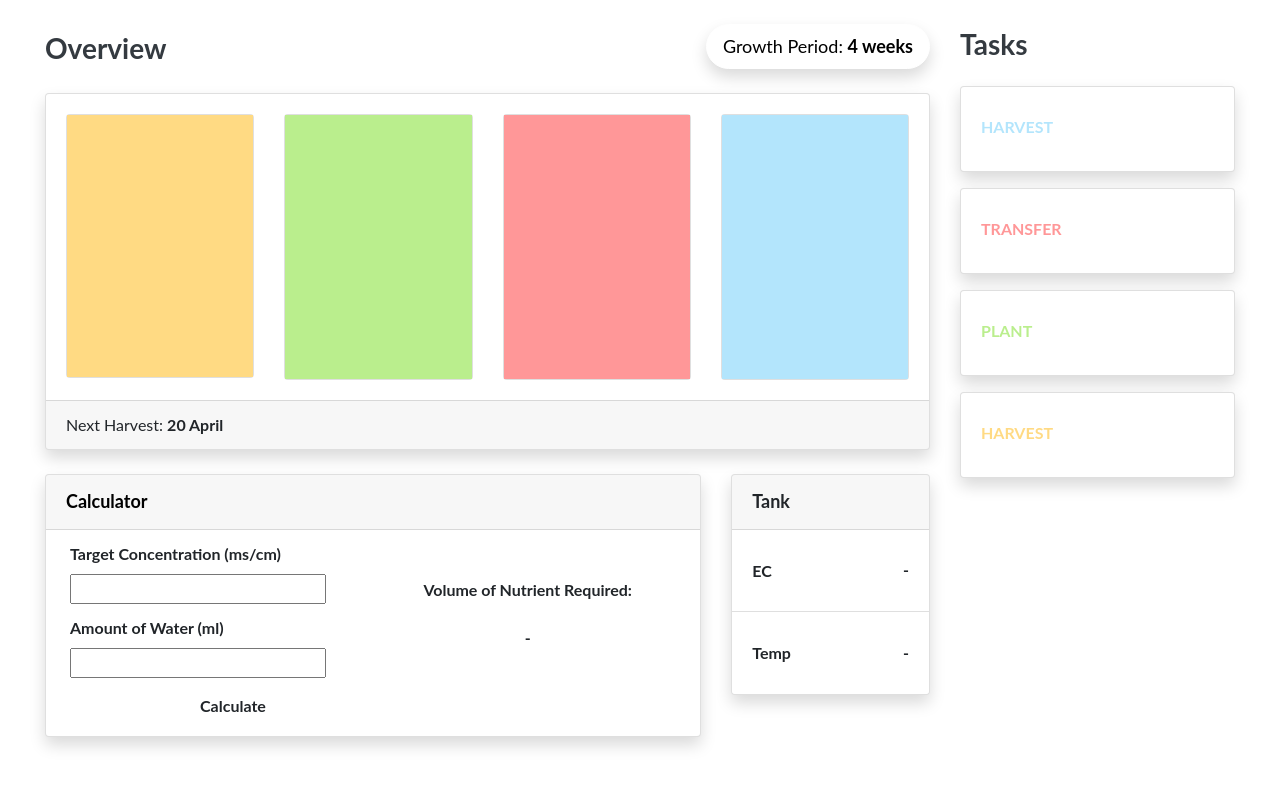
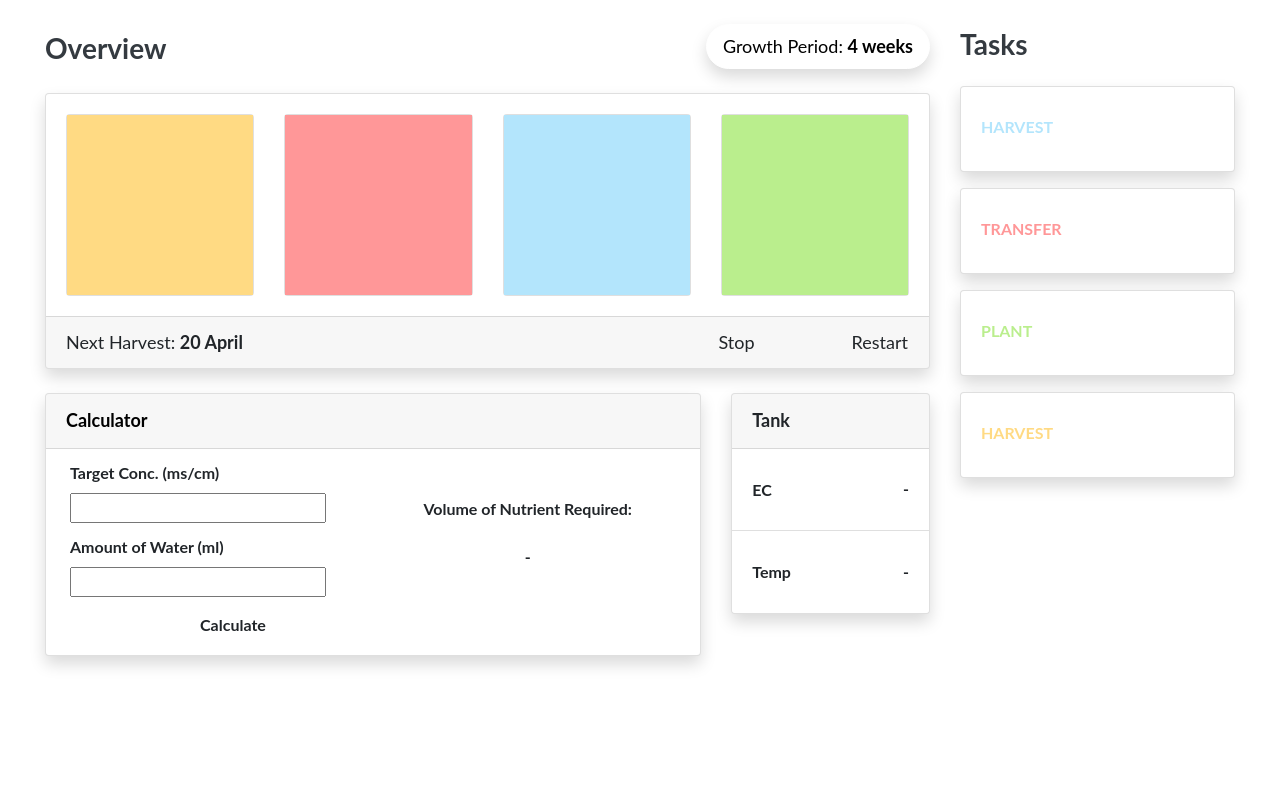
Before and after one commit to jhyeep/metta-capstone, a Django app: page /app/ in a window 1280 px wide. Shown: the top 787 px of the page. Run offline with Django 3.2, Linux system fonts and the light colour scheme; data comes from the database, SQL or seed files in the repository; both versions use the stored data as it was after the commit; some libraries are stand-ins or nearby versions.

Commit message:
new schedule model + html changes for actual ipad

```diff
--- a/metta_server/metta_app/admin.py
+++ b/metta_server/metta_app/admin.py
@@ -1,6 +1,7 @@
 from django.contrib import admin
-from .models import Crop, SensorEntry
+from .models import Crop, SensorEntry, Schedule
 
 # Register your models here.
 admin.site.register(Crop)
 admin.site.register(SensorEntry)
+admin.site.register(Schedule)
--- a/metta_server/metta_app/static/js/scripts.js
+++ b/metta_server/metta_app/static/js/scripts.js
@@ -1,7 +1,20 @@
 $(document).ready(function () {
   // Growth Period Input
   $("#growth_period_input").click(function () {
-    alert("hello");
+    $.ajax({
+      type: "GET",
+      url: "scheduler",
+      data: {'growth_weeks': 8},
+      success: function (response) {
+        // console.log(response);
+        // output = parseFloat(response.nutr_vol).toFixed(1);
+        // $("#nutr_vol").text(output + ' ml');
+        alert(response)
+      },
+      error: function (response) {
+        console.log(response);
+      },
+    });
   });
 
   // Nutrient Calculator
@@ -16,7 +29,7 @@ $(document).ready(function () {
       success: function (response) {
         // console.log(response);
         output = parseFloat(response.nutr_vol).toFixed(1);
-        $("#nutrient_vol").text(output + ' ml');
+        $("#nutr_vol").text(output + ' ml');
       },
       error: function (response) {
         console.log(response);
--- a/metta_server/metta_app/templates/index.html
+++ b/metta_server/metta_app/templates/index.html
@@ -29,7 +29,7 @@
               text-align: center;
               background-color: #ffffff;
               color: rgb(0, 0, 0);
-              font-family: lato;
+              font-family: Lato, sans-serif;
               font-size: 18px;
               margin-top: 24px;
             "
@@ -43,10 +43,10 @@
               <div class="card-body">
                 <div class="row">
                   <div class="col">
-                    <div class="card" style="height: 264px;">
+                    <div class="card">
                       <div
                         class="card-body"
-                        style="background-color: #ffda83; height: 125.714px;"
+                        style="background-color: #ffda83; height: 180px;"
                       ></div>
                     </div>
                   </div>
@@ -54,7 +54,7 @@
                     <div class="card">
                       <div
                         class="card-body"
-                        style="background-color: #baee8d; height: 264px;"
+                        style="background-color: #ff9798; height: 180px;"
                       ></div>
                     </div>
                   </div>
@@ -62,7 +62,7 @@
                     <div class="card">
                       <div
                         class="card-body"
-                        style="background-color: #ff9798; height: 264px;"
+                        style="background-color: #b3e5fc; height: 180px;"
                       ></div>
                     </div>
                   </div>
@@ -70,22 +70,53 @@
                     <div class="card">
                       <div
                         class="card-body"
-                        style="background-color: #b3e5fc; height: 264px;"
+                        style="background-color: #baee8d; height: 180px;"
                       ></div>
                     </div>
                   </div>
                 </div>
               </div>
               <div class="card-footer">
-                <small style="font-family: Lato, sans-serif; font-size: 16px;"
+                <div class="row">
+                  <div class="col-sm-8">
+                    <small
+                      style="font-family: Lato, sans-serif; font-size: 18px;"
                       >Next Harvest: <strong>20 April</strong></small
                     >
+                  </div>
+                  <div class="col" style="text-align: right;">
+                    <small
+                      style="
+                        font-family: Lato, sans-serif;
+                        font-size: 18px;
+                        margin-right: 16px;
+                      "
+                      >Stop<br
+                    /></small>
+                  </div>
+                  <div
+                    class="col"
+                    style="
+                      text-align: right;
+                      padding: 0px;
+                      padding-right: 0px;
+                      margin: -0px;
+                      margin-right: 16px;
+                    "
+                  >
+                    <small
+                      class="text-left"
+                      style="font-family: Lato, sans-serif; font-size: 18px;"
+                      >Restart<br
+                    /></small>
+                  </div>
+                </div>
               </div>
             </div>
           </div>
         </div>
         <div class="row">
-          <div class="col-md-7 col-lg-9">
+          <div class="col-sm-9">
             <div class="card shadow mb-4">
               <div class="card-header py-3">
                 <h6
@@ -107,20 +138,39 @@
                         class="form-group"
                         style="padding-left: 24px; padding-top: 12px;"
                       >
-                        <label style="font-family: lato;"
-                          ><strong>Target Concentration (ms/cm)</strong></label
-                        ><input
+                        <div class="row">
+                          <div class="col">
+                            <label style="font-family: Lato, sans-serif;"
+                              ><strong>Target Conc. (ms/cm)</strong></label
+                            >
+                          </div>
+                        </div>
+                        <div class="row">
+                          <div class="col">
+                            <input
                               id="target_conc"
                               type="number"
                               pattern="^\d*(\.\d{0,2})?$"
                               style="margin-bottom: 12px;"
-                        /><label style="font-family: lato;"
+                            />
+                          </div>
+                        </div>
+                        <div class="row">
+                          <div class="col">
+                            <label style="font-family: Lato, sans-serif;"
                               ><strong>Amount of Water (ml)</strong></label
-                        ><input
+                            >
+                          </div>
+                        </div>
+                        <div class="row">
+                          <div class="col">
+                            <input
                               id="water_vol"
                               type="number"
                               pattern="^\d*(\.\d{0,2})?$"
                             />
+                          </div>
+                        </div>
                       </div>
                     </div>
                   </div>
@@ -132,25 +182,38 @@
                       padding-top: 0;
                     "
                   >
-                    <strong id="calculate" style="font-family: lato;"
+                    <strong
+                      id="calculate"
+                      style="font-family: Lato, sans-serif;"
                       >Calculate</strong
                     >
                   </div>
                 </div>
-                <div
+                <!-- <div
                   class="col"
                   style="
-                    font-family: lato;
+                    font-family: Lato, sans-serif;
                     padding: 0;
                     text-align: center;
                     padding-right: 0px;
                     padding-left: 0px;
                     margin-right: 32px;
                   "
+                > -->
+                <div
+                  class="col"
+                  style="
+                    font-family: Lato, sans-serif;
+                    padding: 0px 12px;
+                    text-align: center;
+                    padding-right: 12px;
+                    padding-left: 12px;
+                    margin-right: 24px;
+                  "
                 >
-                  <strong id="nutrient_vol"
-                    ><br /><br />Volume of Nutrient Required:<br /><br />-<br
-                  /></strong>
+                  <strong
+                    ><br /><br />Volume of Nutrient Required:<br /><br /></strong
+                  ><strong id="nutr_vol">-</strong>
                 </div>
               </div>
             </div>
@@ -174,7 +237,11 @@
                       </h6>
                     </div>
                     <div class="col-auto">
-                      <strong id="ec_display" style="font-family: lato;">-<br /></strong>
+                      <strong
+                        id="ec_display"
+                        style="font-family: Lato, sans-serif;"
+                        >-<br
+                      /></strong>
                     </div>
                   </div>
                 </li>
@@ -186,7 +253,11 @@
                       </h6>
                     </div>
                     <div class="col-auto">
-                      <strong id="temp_display" style="font-family: lato;">-<br /></strong>
+                      <strong
+                        id="temp_display"
+                        style="font-family: Lato, sans-serif;"
+                        >-<br
+                      /></strong>
                     </div>
                   </div>
                 </li>
@@ -195,7 +266,7 @@
           </div>
         </div>
       </div>
-      <div class="col-md-4 col-lg-3">
+      <div class="col-sm-3 col-md-3">
         <div class="d-sm-flex justify-content-between align-items-center mb-4">
           <h3
             class="text-dark mb-0"
--- a/metta_server/metta_app/views.py
+++ b/metta_server/metta_app/views.py
@@ -1,7 +1,8 @@
 from django.shortcuts import render
 from django.http import HttpResponse
 from django.http import JsonResponse
-from .models import Crop, SensorEntry
+from .models import Crop, SensorEntry, Schedule
+from datetime import date, timedelta
 import joblib
 
 # Create your views here.
@@ -40,6 +41,29 @@ def sensorentry_new(request) -> HttpResponse:
     return HttpResponse(example_hint)
 
 
+def scheduler(request) -> HttpResponse:
+    if request.is_ajax and request.method == "GET":
+        incoming = request.GET
+        step = int(int(incoming.get('growth_weeks'))/4)
+        seq = ['red','blue','orange','green']
+        if Schedule.objects.count() == 0:
+            for i in range(0, 2*step, step):
+                e = Schedule(week=i, date=date.today()+timedelta(i*7), to_plant=seq[int((i/step)%4)], to_transfer='blank', to_harvest='blank')
+                e.save()
+            for i in range(2*step, 4*step, step):
+                e = Schedule(week=i, date=date.today()+timedelta(i*7), to_plant=seq[int((i/step)%4)], to_transfer=seq[int(((i/step)+2)%4)], to_harvest='blank')
+                e.save()
+            for i in range(4*step, 8*step, step):
+                e = Schedule(week=i, date=date.today()+timedelta(i*7), to_plant=seq[int((i/step)%4)], to_transfer=seq[int(((i/step)+2)%4)], to_harvest=seq[int((i/step)%4)])
+                e.save()
+            return JsonResponse({}, status=200)
+        # else:
+        #     latest_week = Schedule.objects.last().week
+        #     for i in range(latest_week, latest_week+8*step, step):
+        #         e = Schedule(week=i, date=date.today()+timedelta(i*7), to_plant=seq[int((i/step)%4)], to_transfer=seq[int(((i/step)+2)%4)], to_harvest=seq[int((i/step)%4)])
+        #         e.save()
+
+
 def raw_data(request):
     context = {}
     all_data = SensorEntry.objects.all()
@@ -56,10 +80,13 @@ def latest_sensor_val(request):
         temp = SensorEntry.objects.order_by('datetime_created').last().temp
         ec = SensorEntry.objects.order_by('datetime_created').last().ec
 
+        path = "./metta_app/models/nutr_model" # relative path for dev
+        # path = "/home/pi/Desktop/metta_server/metta_app/models/nutr_model" # path for rpi
+
         if request.GET.get('calc'):
             target_conc = request.GET.get('target_conc')
             water_vol = request.GET.get('water_vol')
-            nutr_vol = joblib.load('./metta_app/models/nutr_model').predict([float(temp),float(target_conc),float(water_vol)])
+            nutr_vol = joblib.load(path).predict([float(temp),float(target_conc),float(water_vol)])
             print(target_conc, water_vol, nutr_vol)
             return JsonResponse({'nutr_vol': nutr_vol}, status=200)
 
@@ -71,14 +98,3 @@ def latest_sensor_val(request):
 
 
     return JsonResponse({}, status=400)
-
-
-def calculate_vol(request):
-    if request.is_ajax and request.method == "GET":
-        return JsonResponse({
-            'datetime_created': SensorEntry.objects.order_by('datetime_created').last().datetime_created,
-            'temp': SensorEntry.objects.order_by('datetime_created').last().temp,
-            'ec': SensorEntry.objects.order_by('datetime_created').last().ec
-        }, status=200)
-
-    return JsonResponse({}, status=400)
--- a/metta_server/metta_server/urls.py
+++ b/metta_server/metta_server/urls.py
@@ -25,6 +25,7 @@ urlpatterns = [
     path('admin/', admin.site.urls),
     path('app/', include('metta_app.urls')),
     path('app/latest_sensor_val', main_views.latest_sensor_val, name="latest_sensor_val"),
+    path('app/scheduler', main_views.scheduler, name="scheduler"),
     path('new', main_views.sensorentry_new, name="sensorentry_new"),
     path('raw_data', main_views.raw_data, name="raw_data"),
 ] + static(settings.STATIC_URL, document_root=settings.STATIC_ROOT)
```
Also changed, not shown: metta_server/metta_app/models.py (+8 -2 lines), metta_server/db.sqlite3. Lines whose indentation alone changed are shown as unchanged.
